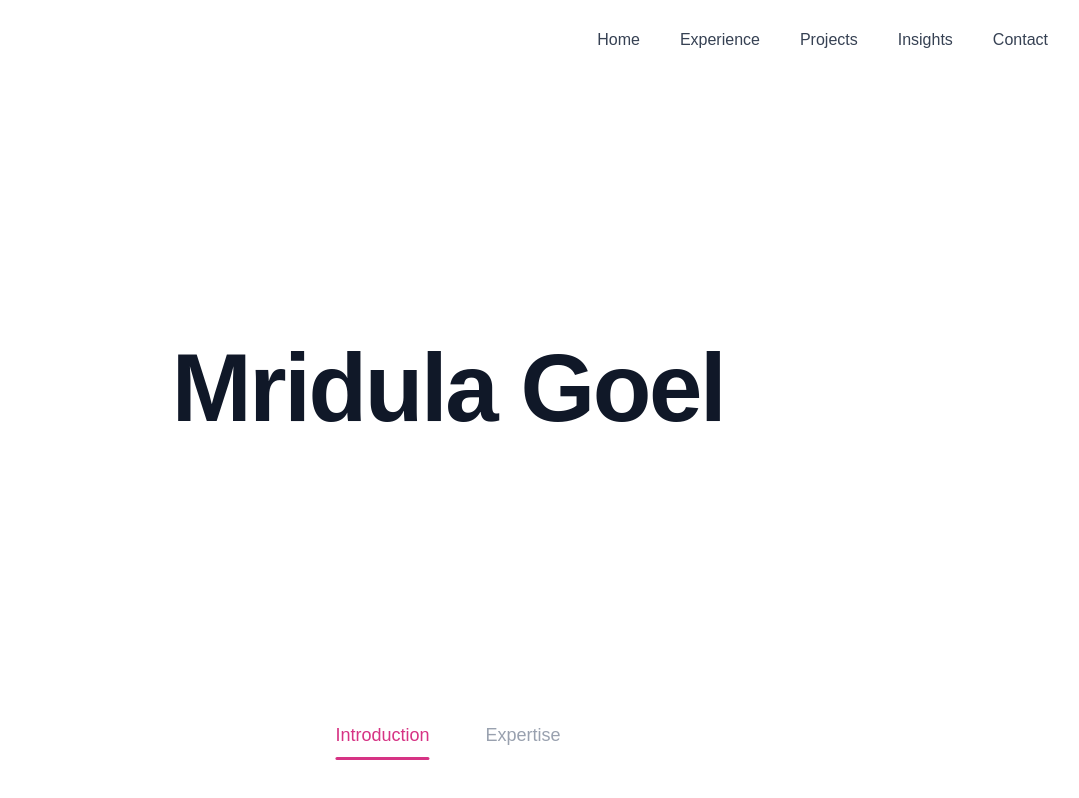
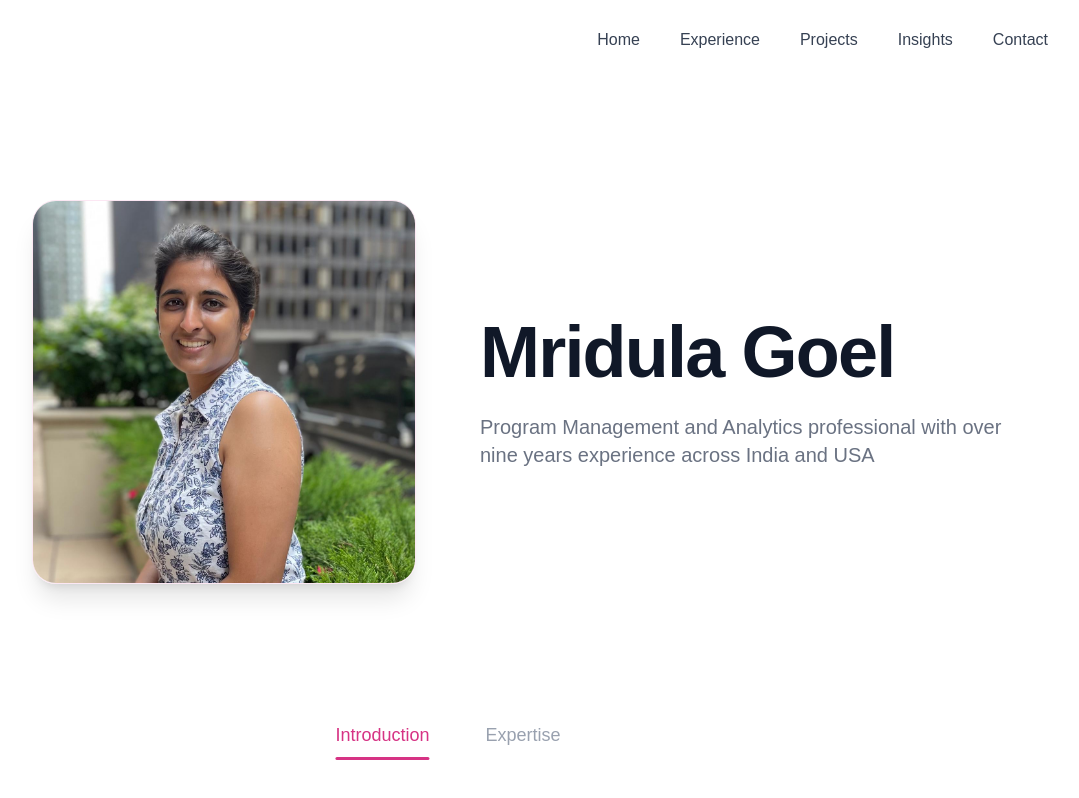
Before and after one commit to mgoel123-max/mridula-portfolio, a Next.js app: page / in a window 1280 px wide. Shown: the whole page, without its empty margins (192-1271 px from the left). Built offline with nearby package versions, Linux system fonts and the light colour scheme.

Commit message:
added pic

```diff
--- a/app/components/HeroSlider.tsx
+++ b/app/components/HeroSlider.tsx
@@ -116,19 +116,47 @@ export default function HeroSlider() {
 {currentSlide === 0 && (
   <div
     className="
-              text-center
-              max-w-5xl
+      w-full
+      max-w-6xl
       mx-auto
+      grid
+      grid-cols-1
+      md:grid-cols-2
+      items-center
+      gap-10
+      md:gap-16
       animate-fade
     "
   >
+    {/* Left: Picture */}
+    <div className="flex justify-center md:justify-end">
+      <img
+        src="/images/MG_image.jpeg"
+        alt="Mridula Goel"
+        className="
+          w-64
+          h-64
+          sm:w-80
+          sm:h-80
+          md:w-96
+          md:h-96
+          object-cover
+          rounded-3xl
+          shadow-xl
+          border
+          border-pink-100
+        "
+      />
+    </div>
+
+    {/* Right: Name */}
+    <div className="text-center md:text-left">
       <p
         className="
           uppercase
-                text-5xl
-                sm:text-6xl
-                md:text-7xl
-                lg:text-8xl
+          text-2xl
+          sm:text-3xl
+          md:text-4xl
           tracking-[0.35em]
           font-semibold
           text-[#D63384]
@@ -146,8 +174,22 @@ export default function HeroSlider() {
           leading-tight
           text-5xl
           sm:text-6xl
-                md:text-7xl
-                lg:text-8xl
+          md:text-6xl
+          lg:text-7xl
+        "
+      >
+
+      </h1>
+      <h1
+  className="
+    font-bold
+    tracking-tight
+    text-gray-900
+    leading-tight
+    text-5xl
+    sm:text-6xl
+    md:text-6xl
+    lg:text-7xl
   "
 >
   Mridula Goel
@@ -155,9 +197,23 @@ export default function HeroSlider() {
 
 <p
   className="
+    mt-4
+    text-lg
+    sm:text-xl
+    md:text-xl
+    font-medium
+    text-gray-500
+  "
+>
+  Program Management and Analytics professional with over nine years experience across India and USA
+</p>
+
+<p
+  className="
     mt-6
-                max-w-2xl
+    max-w-xl
     mx-auto
+    md:mx-0
     text-base
     md:text-lg
     lg:text-xl
@@ -167,6 +223,23 @@ export default function HeroSlider() {
 >
   {slides[0].description}
 </p>
+
+      <p
+        className="
+          mt-6
+          max-w-xl
+          mx-auto
+          md:mx-0
+          text-base
+          md:text-lg
+          lg:text-xl
+          leading-8
+          text-gray-600
+        "
+      >
+        {slides[0].description}
+      </p>
+    </div>
   </div>
 )}
 
```
Lines whose indentation alone changed are shown as unchanged.
